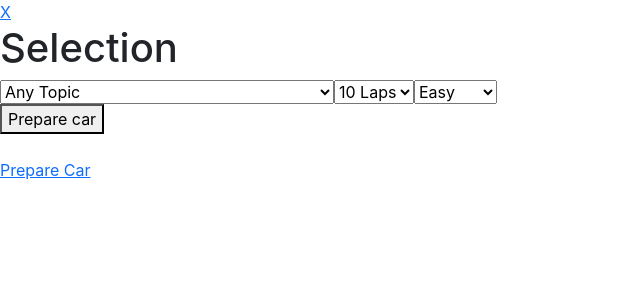
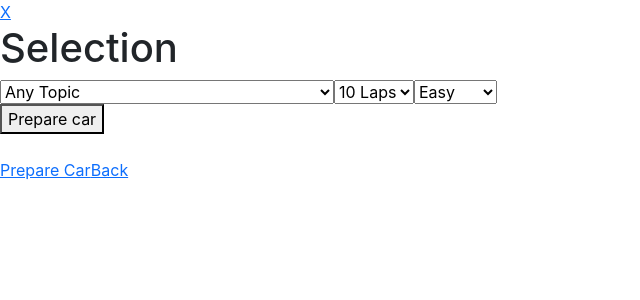
Before and after one commit to TheWeion/Q1-quiz-game, a React (Create React App) app: page /settings in a window 1280 px wide. Shown: the top 300 px of the page, without its empty margins (0-640 px from the left). Built offline with nearby package versions, Linux system fonts and the light colour scheme.

Commit message:
nav back

```diff
--- a/src/pages/GameSettings/index.jsx
+++ b/src/pages/GameSettings/index.jsx
@@ -17,7 +17,7 @@ const GameSettings = () => {
 		<br />
     	{/* <GameConfig /> */}
 		<NavLink id="nav-next" to="/rules">Prepare Car</NavLink>
-		{/* <NavLink id="nav-back" to "#" onClick={handleClick}>Back</NavLink> */}
+		<NavLink id="nav-back" to="#" onClick={handleClick}>Back</NavLink>
 	</>
   );
 };
```
